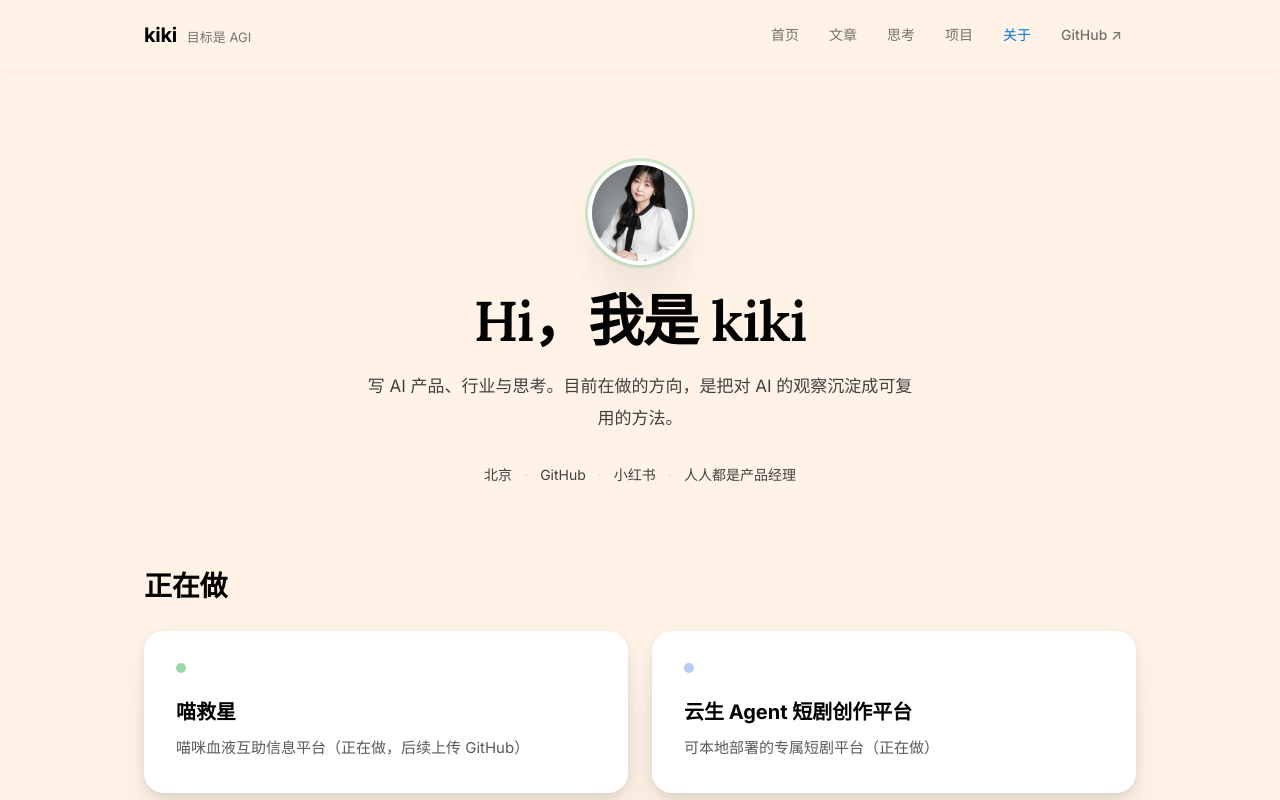
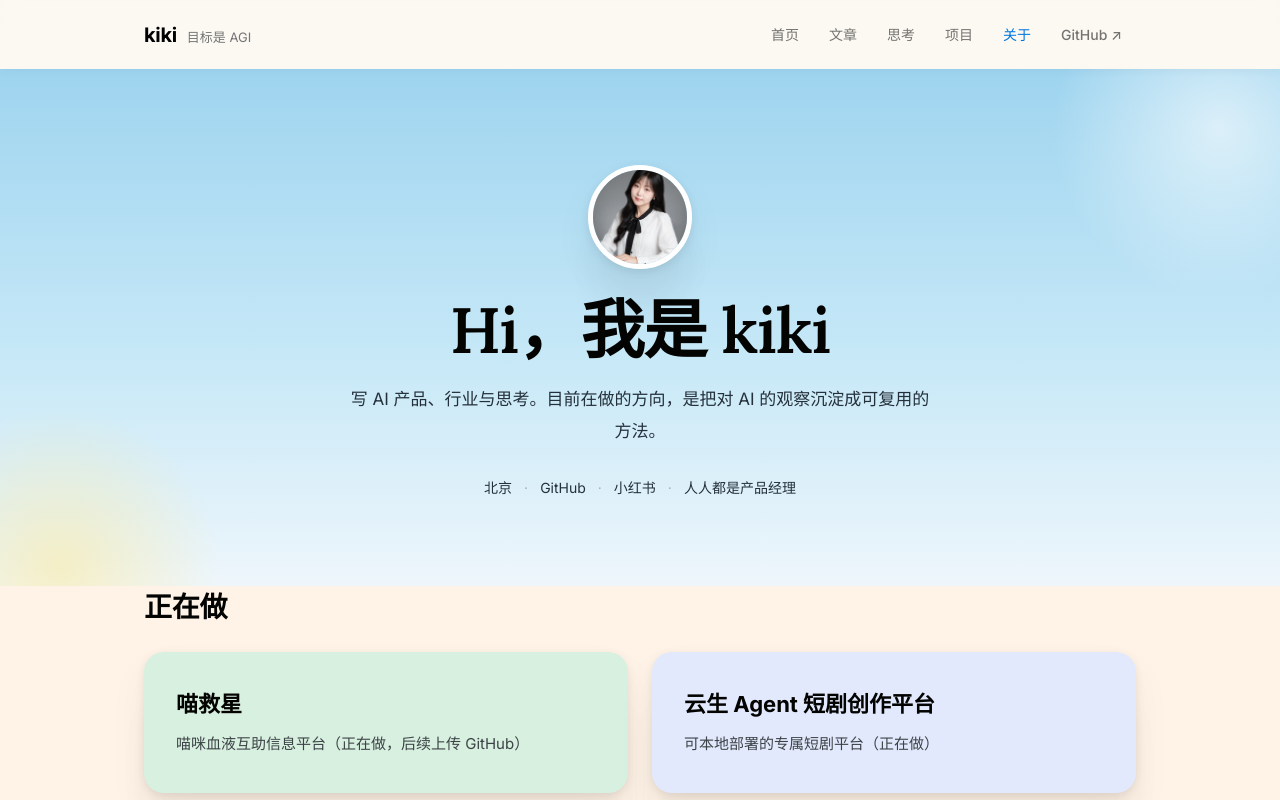
Before and after one commit to kiki-lgtm-dot/kiki-lgtm-dot.github.io, a plain HTML site: page about/index.html in a window 1280 px wide. Shown: the top 800 px of the page. Drawn offline with Linux system fonts and the light colour scheme; a web font is replaced by a local one.

Commit message:
refine: 关于页改为天蓝 hero + 粉彩色块（对齐 Craft Docs 参考风格）

```diff
--- a/about/index.html
+++ b/about/index.html
@@ -38,7 +38,7 @@
   <section class="about-work wrap">
     <h2 class="about-h2">正在做</h2>
     <div class="about-work-grid">
-      <div class="about-work-card"><span class="about-dot dot-mint"></span><h3>喵救星</h3><p>喵咪血液互助信息平台（正在做，后续上传 GitHub）</p></div><div class="about-work-card"><span class="about-dot dot-periwinkle"></span><h3>云生 Agent 短剧创作平台</h3><p>可本地部署的专属短剧平台（正在做）</p></div>
+      <div class="about-work-card"><h3>喵救星</h3><p>喵咪血液互助信息平台（正在做，后续上传 GitHub）</p></div><div class="about-work-card"><h3>云生 Agent 短剧创作平台</h3><p>可本地部署的专属短剧平台（正在做）</p></div>
     </div>
   </section>
 </main>
--- a/assets/css/style.css
+++ b/assets/css/style.css
@@ -422,46 +422,64 @@ img { max-width: 100%; height: auto; }
    ============================================================ */
 body.about-page { background: #fff3e7; }
 body.about-page .site-header {
-  background: rgba(255, 243, 231, 0.86);
+  background: rgba(251, 250, 244, 0.86);
   border-bottom-color: rgba(3, 3, 2, 0.06);
 }
 .about-page .wrap { max-width: 1040px; }
 
-/* —— 顶部身份区：居中、留白 —— */
-.about-top { padding: 96px 0 80px; text-align: center; }
+/* —— 天蓝色 hero —— */
+.about-top {
+  position: relative;
+  overflow: hidden;
+  background: linear-gradient(180deg, #9ed4ef 0%, #c6e8f7 55%, #eef6fb 100%);
+  padding: 96px 0 88px;
+  text-align: center;
+}
+.about-top::before {
+  content: "";
+  position: absolute;
+  right: -110px; top: -110px;
+  width: 340px; height: 340px;
+  border-radius: 50%;
+  background: radial-gradient(circle, rgba(255, 255, 255, 0.6), transparent 70%);
+}
+.about-top::after {
+  content: "";
+  position: absolute;
+  left: -100px; bottom: -140px;
+  width: 320px; height: 320px;
+  border-radius: 50%;
+  background: radial-gradient(circle, rgba(253, 233, 155, 0.55), transparent 70%);
+}
+.about-top-inner { position: relative; z-index: 1; }
+
 .about-avatar {
-  width: 96px;
-  height: 96px;
+  width: 104px;
+  height: 104px;
   border-radius: 50%;
   overflow: hidden;
-  margin: 0 auto 30px;
-  box-shadow:
-    0 0 0 4px #fff,
-    0 0 0 7px rgba(155, 216, 169, 0.5),
-    rgba(0, 0, 0, 0.01) 0 50px 40px 0,
-    rgba(0, 0, 0, 0.02) 0 50px 40px 0,
-    rgba(0, 0, 0, 0.05) 0 20px 40px 0,
-    rgba(0, 0, 0, 0.08) 0 3px 10px 0;
+  margin: 0 auto 28px;
+  border: 5px solid #fff;
+  box-shadow: rgba(0, 0, 0, 0.01) 0 50px 40px 0, rgba(0, 0, 0, 0.02) 0 50px 40px 0, rgba(0, 0, 0, 0.05) 0 20px 40px 0, rgba(0, 0, 0, 0.08) 0 3px 10px 0;
 }
 .about-avatar img { width: 100%; height: 100%; object-fit: cover; }
 
 .about-title {
   font-family: 'Lora', var(--font-serif);
-  font-size: clamp(40px, 6vw, 56px);
+  font-size: clamp(42px, 6.5vw, 64px);
   font-weight: 600;
-  line-height: 1.08;
+  line-height: 1.05;
   letter-spacing: -0.02em;
   color: #030302;
   margin: 0 0 20px;
 }
 .about-lead {
-  max-width: 560px;
+  max-width: 580px;
   margin: 0 auto 30px;
   font-size: 17px;
   line-height: 1.85;
-  color: #41413f;
+  color: #24303a;
 }
-
 .about-meta {
   display: flex;
   justify-content: center;
@@ -471,11 +489,11 @@ body.about-page .site-header {
   font-size: 14px;
 }
 .about-meta span,
-.about-meta a { color: #41413f; }
-.about-meta a:hover { color: #0087ff; text-decoration: underline; }
-.about-meta .sep { color: #d8d3c8; }
+.about-meta a { color: #24303a; }
+.about-meta a:hover { color: #0060c0; text-decoration: underline; }
+.about-meta .sep { color: rgba(3, 3, 2, 0.25); }
 
-/* —— 正在做：两个大块左右排列 —— */
+/* —— 正在做：两个粉彩色块左右排列 —— */
 .about-work { padding: 0 24px 96px; }
 .about-h2 {
   font-family: 'Lora', var(--font-serif);
@@ -491,34 +509,22 @@ body.about-page .site-header {
   gap: 24px;
 }
 .about-work-card {
-  background: #fff;
   border-radius: 20px;
-  padding: 32px;
-  box-shadow:
-    rgba(0, 0, 0, 0.01) 0 50px 40px 0,
-    rgba(0, 0, 0, 0.02) 0 50px 40px 0,
-    rgba(0, 0, 0, 0.05) 0 20px 40px 0,
-    rgba(0, 0, 0, 0.08) 0 3px 10px 0;
+  padding: 36px 32px;
+  box-shadow: rgba(0, 0, 0, 0.01) 0 50px 40px 0, rgba(0, 0, 0, 0.02) 0 50px 40px 0, rgba(0, 0, 0, 0.05) 0 20px 40px 0, rgba(0, 0, 0, 0.08) 0 3px 10px 0;
 }
-.about-dot {
-  display: inline-block;
-  width: 10px;
-  height: 10px;
-  border-radius: 50%;
-  margin-bottom: 18px;
-}
-.dot-mint { background: #9bd8a9; }
-.dot-periwinkle { background: #b8caf5; }
+.about-work-card:nth-child(1) { background: #d8f0df; }
+.about-work-card:nth-child(2) { background: #e2e9fc; }
 .about-work-card h3 {
-  font-size: 20px;
+  font-size: 22px;
   font-weight: 700;
   color: #030302;
-  margin: 0 0 8px;
+  margin: 0 0 10px;
 }
 .about-work-card p {
   font-size: 15px;
   line-height: 1.7;
-  color: #5b5a56;
+  color: #3c4347;
   margin: 0;
 }
 
```
Also changed, not shown: 1 other file.
